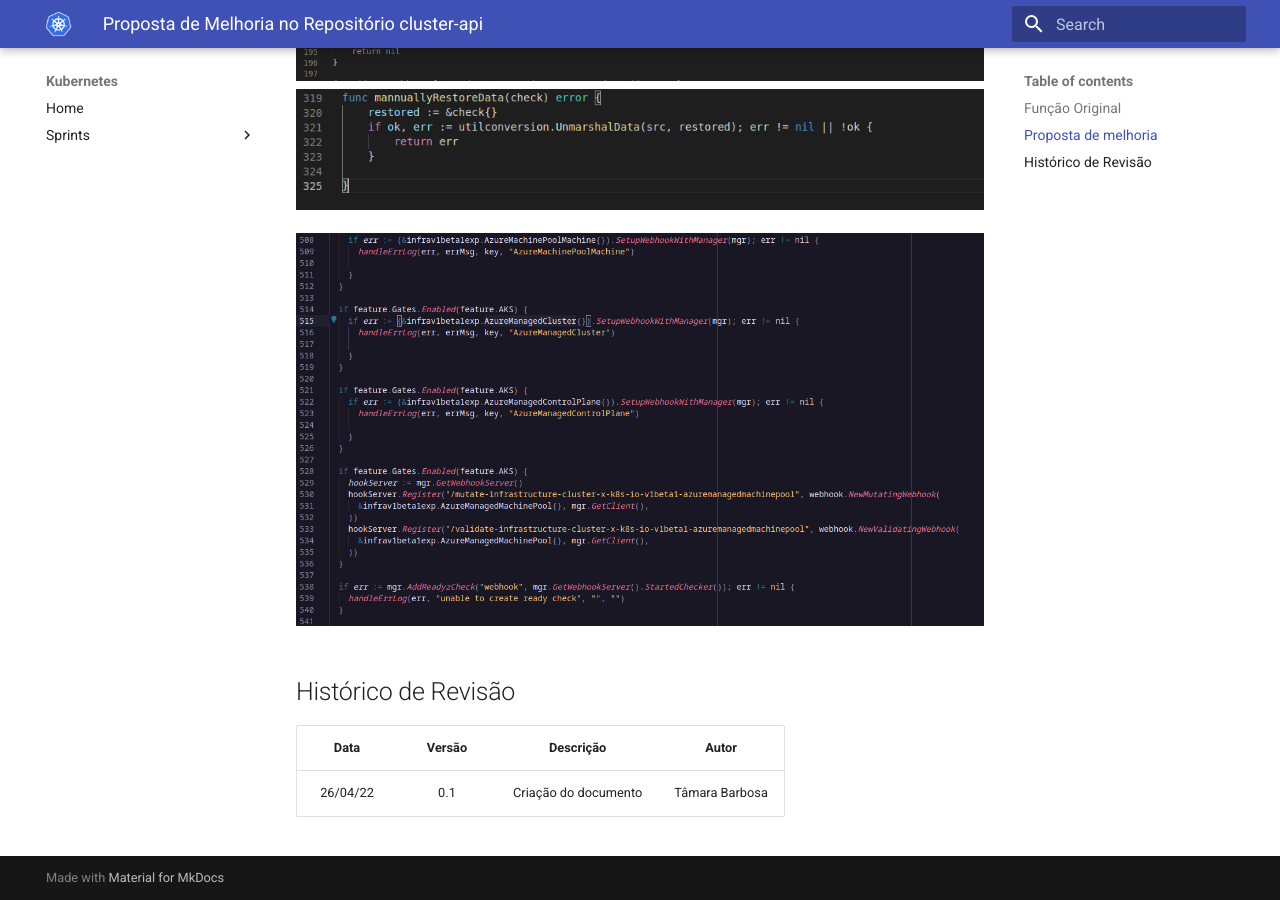
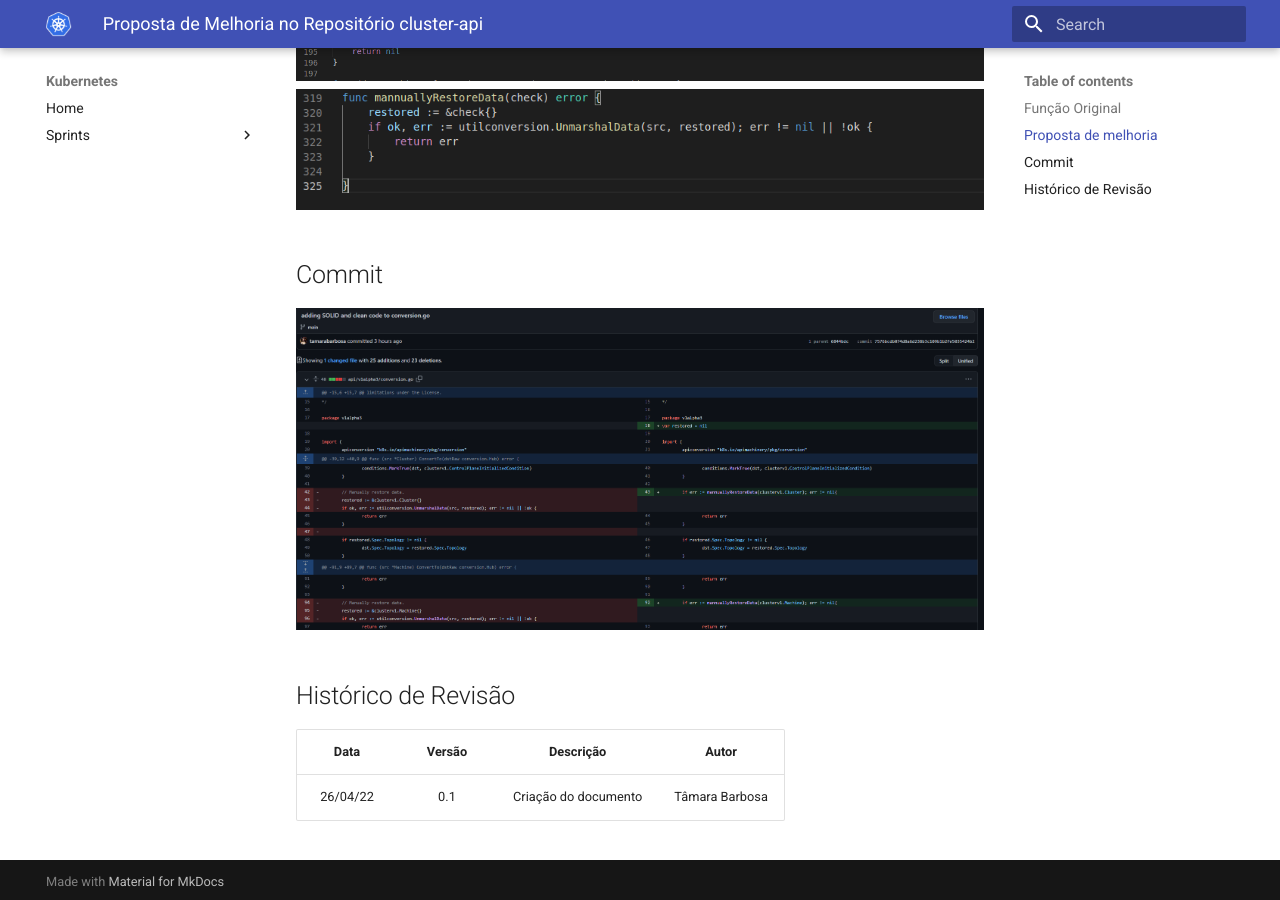
Before and after one commit to GCES-Kubernetes-2021-2/docs, an MkDocs documentation site: the page built from docs/sprints/sprint_5/resultados/tamara.md, in a window 1280 px wide and 900 px high, scrolled down 1186 px. Built offline with MkDocs 1.6.1 and Material for MkDocs 9.7.7, drawn with Linux system fonts in a browser that asks for light colours.

Commit message:
Update tamara.md

```diff
--- a/docs/sprints/sprint_5/resultados/tamara.md
+++ b/docs/sprints/sprint_5/resultados/tamara.md
@@ -11,7 +11,8 @@
 ![Refactoring Proposal](../../../assets/sprint5/tamara/print2.png)
 ![Refactoring Proposal](../../../assets/sprint5/tamara/print3.png)
 
-![Comparing](../../../assets/sprint5/thiago/print4.png)
+## Commit
+![Comparing](../../../assets/sprint5/tamara/print4.png)
 
 ## Histórico de Revisão
 |Data|Versão|Descrição|Autor|
```
